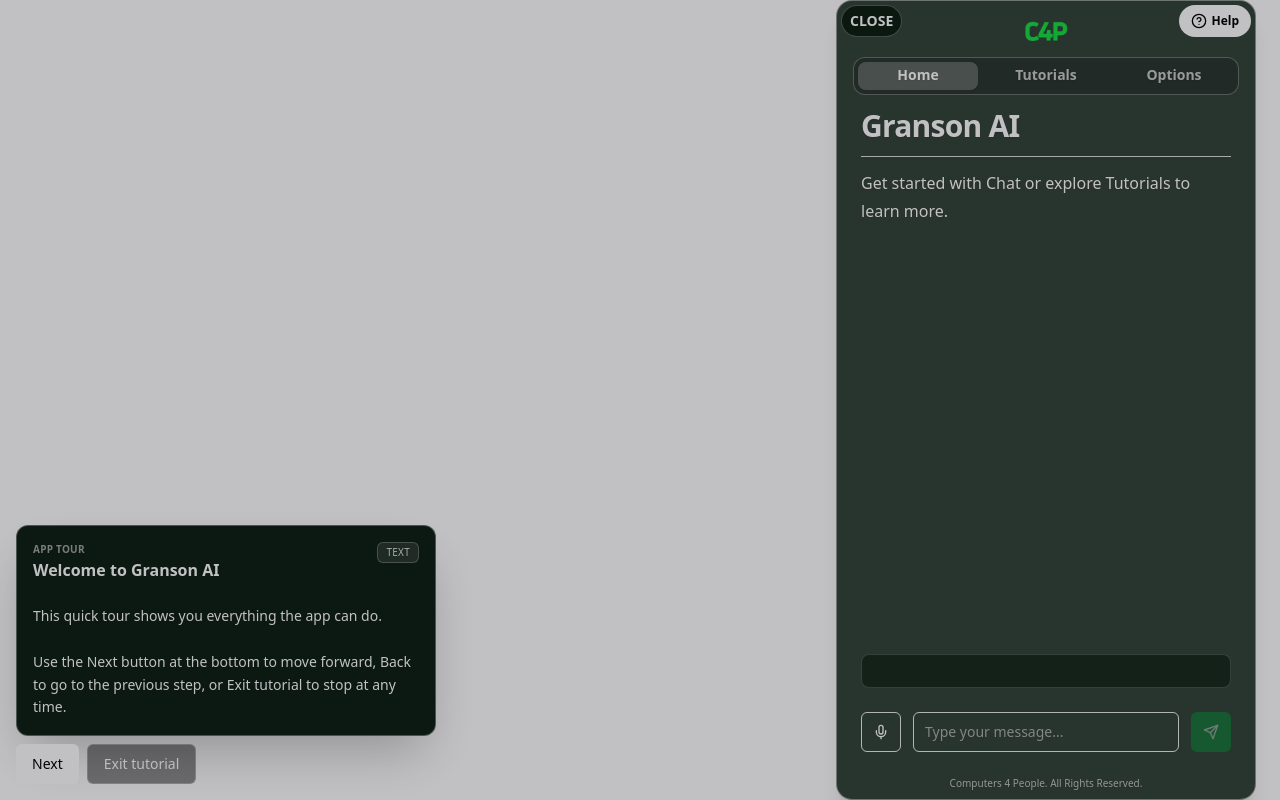
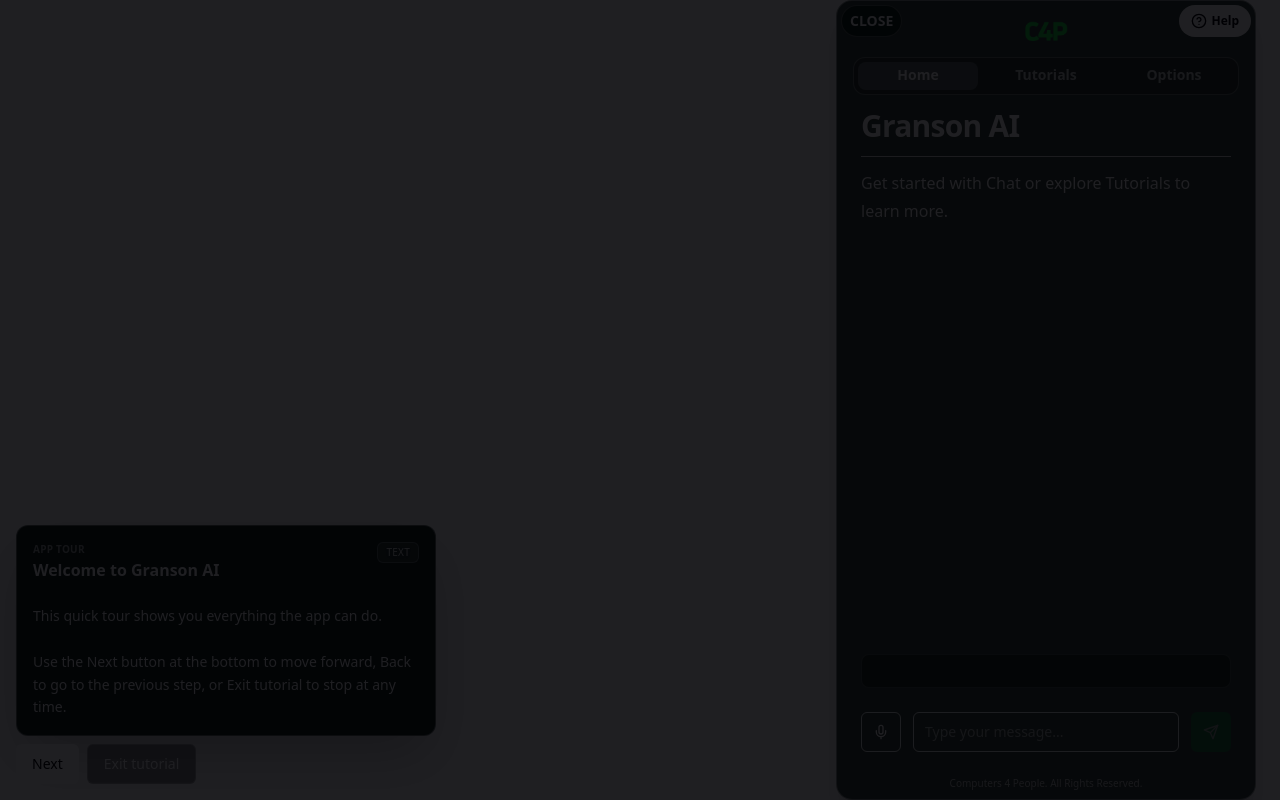
Before and after one commit to saranyasingh/t4sg-c4p-2026, a Next.js app: page / in a window 1280 px wide. Both pictures are taken after a click on the button "Let's get started!". Built offline with nearby package versions, Linux system fonts and the light colour scheme.

Commit message:
Match welcome-step dim to regular tour-step dim level

```diff
--- a/app/tutorial/tutorial-controller.tsx
+++ b/app/tutorial/tutorial-controller.tsx
@@ -268,20 +268,25 @@
 
   return (
     <>
-      {/* Light fallback dim when a tour step has no spotlight target (e.g. the
-          welcome step). Kept low-alpha so the panel and what's behind the
-          window remain readable — earlier 0.54 alpha + a low-opacity panel
-          made the whole UI nearly black. */}
+      {/* Full-screen dim when a tour step has no spotlight target (e.g. the
+          welcome step). Matches the dim level used OUTSIDE the spotlight on
+          regular tutorial steps so all tour pages feel consistent. */}
       {!hasSpotlight && !currentStep.highlightBright
         ? createPortal(
             <div
               className="pointer-events-none fixed inset-0"
-              style={{
-                zIndex: 1000001,
-                background: "rgba(8, 10, 16, 0.25)",
-              }}
+              style={{ zIndex: 1000001 }}
               aria-hidden="true"
-            />,
+            >
+              <div
+                className="absolute inset-0"
+                style={{ background: "rgba(0, 0, 0, 0.82)" }}
+              />
+              <div
+                className="absolute inset-0"
+                style={{ background: "rgba(0, 3, 10, 0.32)" }}
+              />
+            </div>,
             document.body,
           )
         : null}
```
